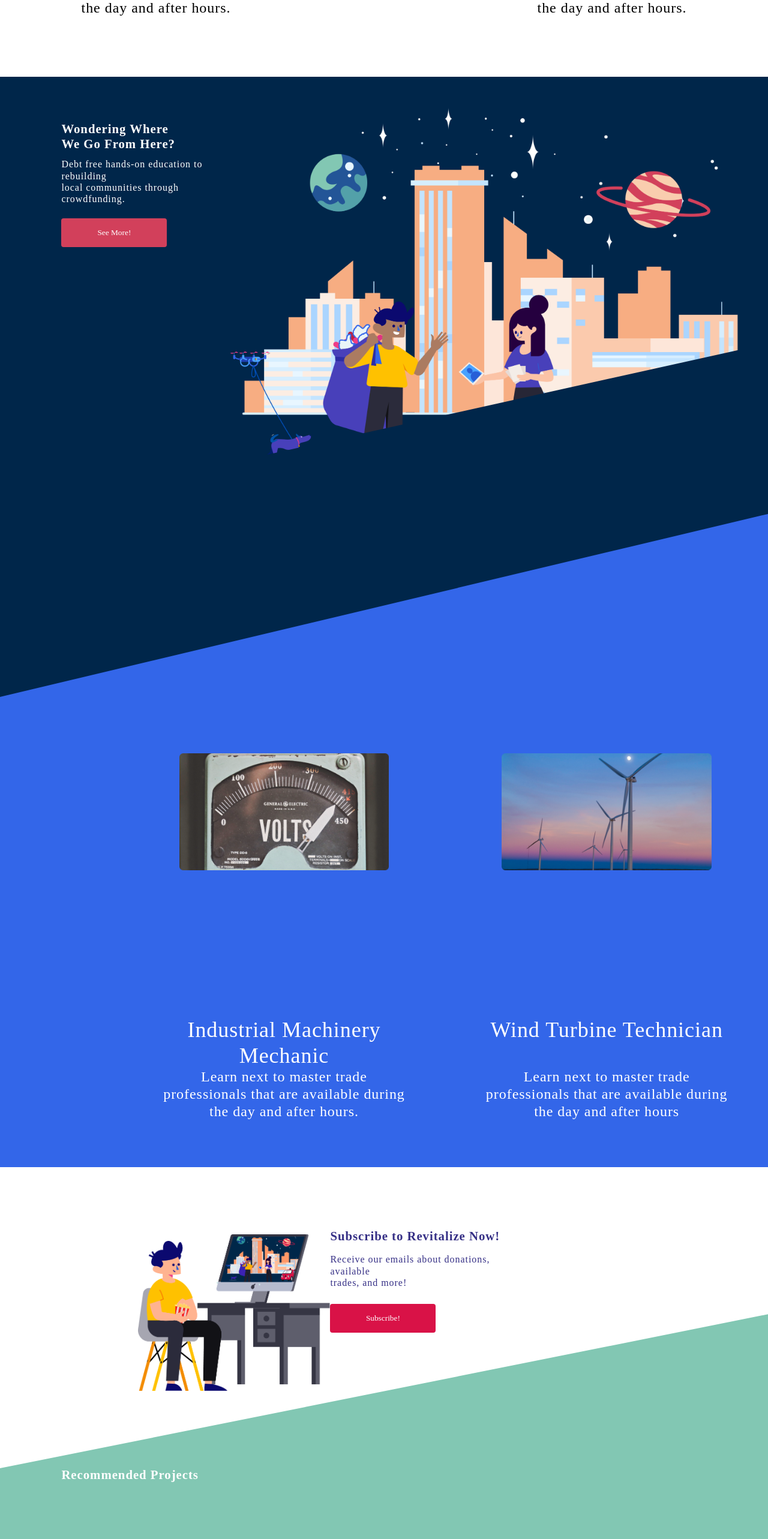
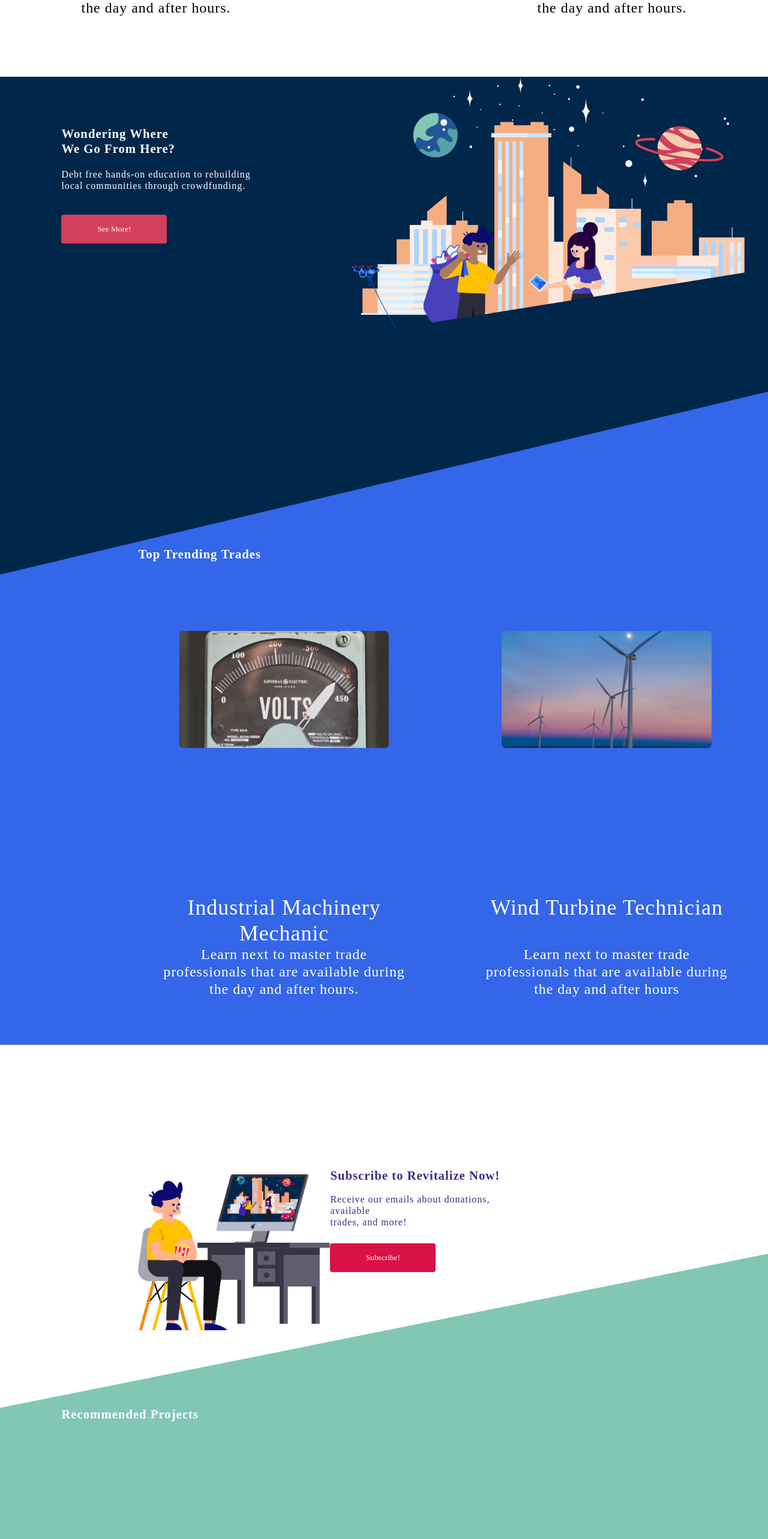
Before and after one commit to Revitalized-Playground/Front-End, a React (Create React App) app in the folder revclient/: page /projects in a window 1280 px wide. Shown: the part 5440-8006 px from the top of the page at 60% size. Built offline with nearby package versions, Linux system fonts and the light colour scheme.

Commit message:
Having some weird issue with an image being cropped in teh Ctudent CTA section

```diff
--- a/revclient/src/views/ProjectsHome/CTAplusTrending/CTAPlusTrades.scss
+++ b/revclient/src/views/ProjectsHome/CTAplusTrending/CTAPlusTrades.scss
@@ -2,4 +2,5 @@
 	background-color: rgb(0%, 15%, 29%);
 	display: flex;
 	flex-direction: column;
+	height: 1500px;
 }
--- a/revclient/src/views/ProjectsHome/CTAplusTrending/StudentCTA/StudentCTA.scss
+++ b/revclient/src/views/ProjectsHome/CTAplusTrending/StudentCTA/StudentCTA.scss
@@ -3,8 +3,11 @@
 	justify-content: space-around;
 	color: white;
 	clip-path: polygon(0 0, 100% 0, 100% 61%, 0% 100%);
-	height: 50%;
-	min-height: 600px;
+	max-height: 35%;
+	img {
+		object-fit: contain;
+		max-width: 90%;
+	}
 	.cta {
 		width: 38%;
 		margin: 5% auto auto 8%;
@@ -20,11 +23,4 @@
 			}
 		}
 	}
-	img {
-		// margin: 1.6% 1.6% auto 0;
-		width: 70%;
-		max-height: 60%;
-		object-fit: scale-down;
-		margin-top: 4%;
-	}
 }
--- a/revclient/src/views/ProjectsHome/RecomendedPlusStories/FeaturedStories/FeaturedStories.jsx
+++ b/revclient/src/views/ProjectsHome/RecomendedPlusStories/FeaturedStories/FeaturedStories.jsx
@@ -1,6 +1,6 @@
 import React from 'react'
 import Card from '../../../../components/Card/Card';
-import wtt from "../../../../assets/ProjectPage/WTT.png"
+import Odisee from "../../../../assets/ProjectPage/Odisee.png"
 import RG from "../../../../assets/ProjectPage/RG.png"
 
 const FeaturedStories = () => {
@@ -11,7 +11,7 @@ const FeaturedStories = () => {
             description: " Learn next to master trade professionals that are available during the day and after hours."
         },
         {
-            img: wtt,
+            img: Odisee,
             title: "Wind Turbine Technician",
             description: "Learn next to master trade professionals that are available during the day and after hours"
         }
--- a/revclient/src/views/ProjectsHome/RecomendedPlusStories/Recommended/Recommended.jsx
+++ b/revclient/src/views/ProjectsHome/RecomendedPlusStories/Recommended/Recommended.jsx
@@ -1,12 +1,12 @@
 import React from 'react'
 import Card from '../../../../components/Card/Card';
 import MOB from "../../../../assets/ProjectPage/MOB.png"
-import imm from "../../../../assets/ProjectPage/IMM.png"
+import RTS from "../../../../assets/ProjectPage/RTS.png"
 
 const Recommended = () => {
     const dummyProjects = [
         {
-            img: imm,
+            img: RTS,
             title: "Rebirth Tabernacle School",
             description: " Learn next to master trade professionals that are available during the day and after hours."
         },
--- a/revclient/src/views/ProjectsHome/SubscribeCTA/SubscribeCTA.scss
+++ b/revclient/src/views/ProjectsHome/SubscribeCTA/SubscribeCTA.scss
@@ -2,7 +2,7 @@
 	display: flex;
 	justify-content: space-between;
 	color: $chillFi-purple;
-	margin-top: 8%;
+	margin-top: 25%;
 	img {
 		object-fit: scale-down;
 		margin-left: 18%;
```
